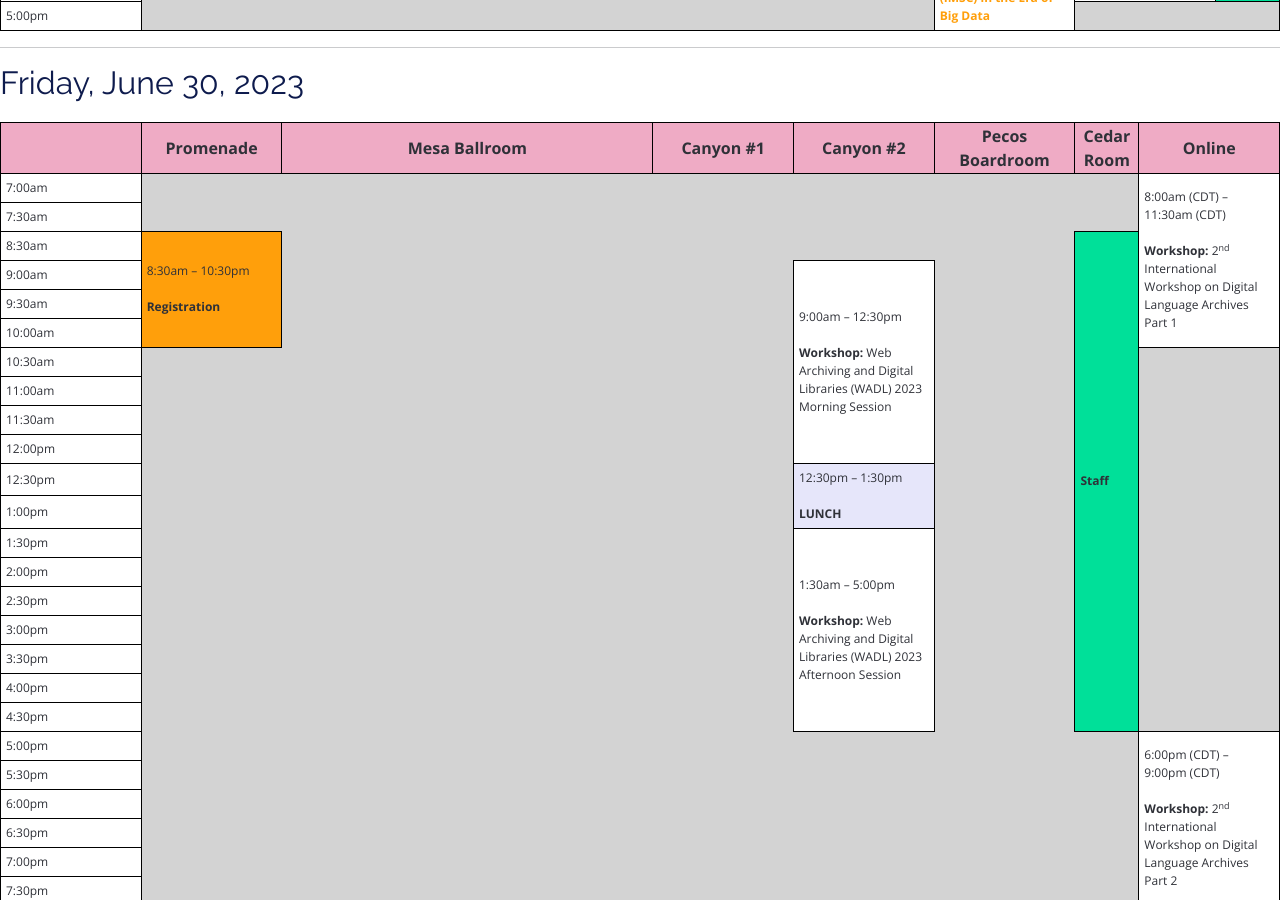
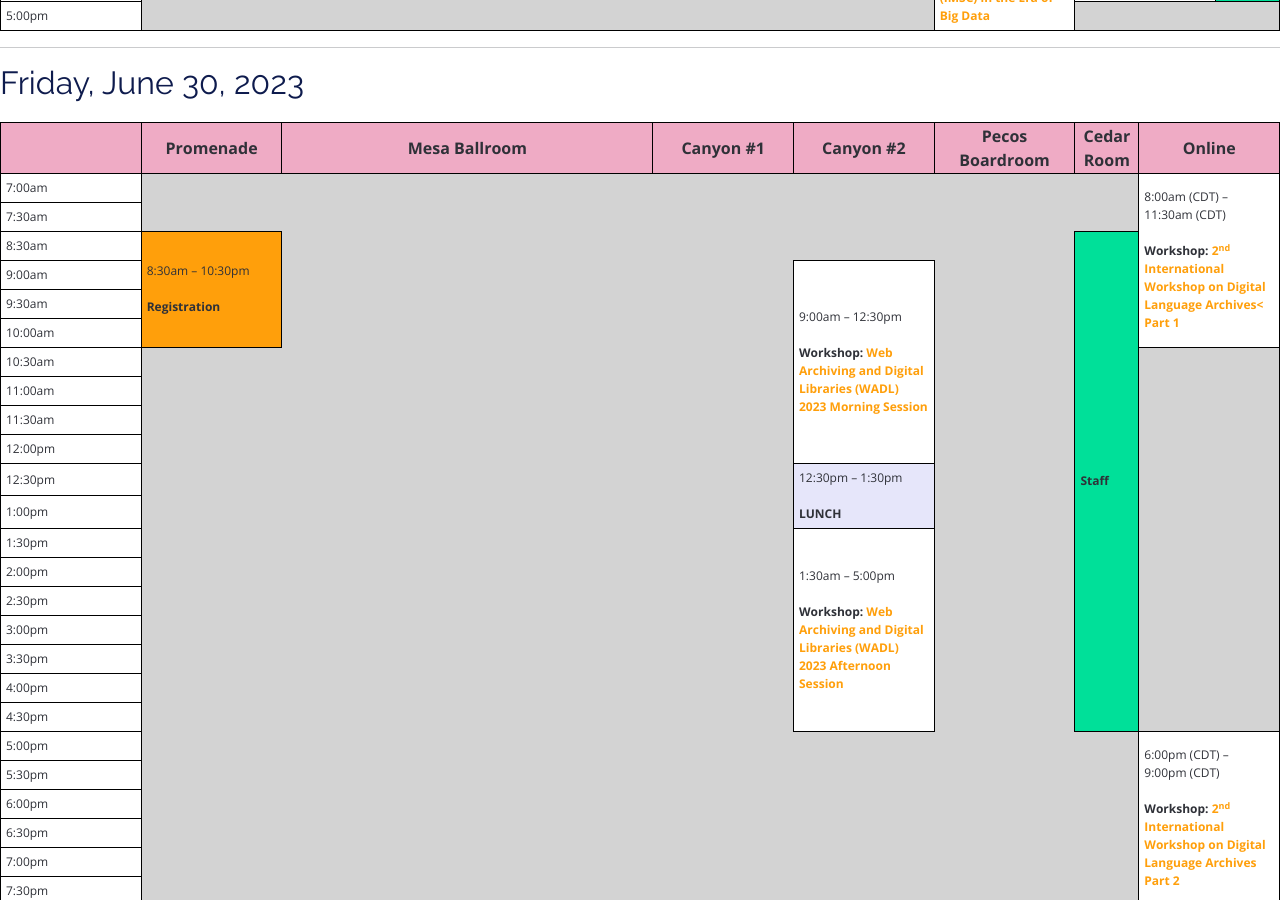
Before and after one commit to shawnmjones/JCDL2023-website-source, a Jekyll site: the page built from program-landscape.html, in a window 1280 px wide and 900 px high, scrolled down 4902 px. Built offline with Jekyll 4.4.1, drawn with Linux system fonts in a browser that asks for light colours.

Commit message:
links for friday workshops

```diff
--- a/_includes/program-friday.html
+++ b/_includes/program-friday.html
@@ -18,8 +18,8 @@
           <td colspan="6"></td>
           <td class="session" rowspan="6">
             8:00am (CDT) &ndash; <br> 11:30am (CDT)<br><br>
-            <strong>Workshop:</strong> 2<sup>nd</sup> International Workshop on Digital Language Archives<br>
-            Part 1
+            <strong>Workshop:</strong> <a href="https://2023.jcdl.org/program/workshops-tutorials/#iwdla" style="font-weight: bolder;">2<sup>nd</sup> International Workshop on Digital Language Archives<<br>
+            Part 1</a>
           </td>
         </tr>
         <tr>
@@ -38,7 +38,7 @@
     <td class="timecell">9:00am</td>
     <td rowspan="7" class="session">
         9:00am &ndash; 12:30pm<br><br>
-        <strong>Workshop:</strong> Web Archiving and Digital Libraries (WADL) 2023 Morning Session
+        <strong>Workshop:</strong> <a href="https://2023.jcdl.org/program/workshops-tutorials/#wadl" style="font-weight: bolder;">Web Archiving and Digital Libraries (WADL) 2023 Morning Session</a>
     </td>
 
   </tr>
@@ -75,7 +75,7 @@
 
         <td rowspan="7" class="session">
             1:30am &ndash; 5:00pm<br><br>
-            <strong>Workshop:</strong> Web Archiving and Digital Libraries (WADL) 2023 Afternoon Session
+            <strong>Workshop:</strong> <a href="https://2023.jcdl.org/program/workshops-tutorials/#wadl" style="font-weight: bolder;">Web Archiving and Digital Libraries (WADL) 2023 Afternoon Session</a>
         </td>
   </tr>
   <tr>
@@ -101,8 +101,8 @@
     <td colspan="6" rowspan="6"></td>
     <td class="session" rowspan="6">
       6:00pm (CDT) &ndash; <br> 9:00pm (CDT)<br><br>
-      <strong>Workshop:</strong> 2<sup>nd</sup> International Workshop on Digital Language Archives<br>
-      Part 2
+      <strong>Workshop:</strong>  <a href="https://2023.jcdl.org/program/workshops-tutorials/#iwdla" style="font-weight: bolder;">2<sup>nd</sup> International Workshop on Digital Language Archives<br>
+      Part 2</a>
     </td>
   </tr>
   <tr>
```
